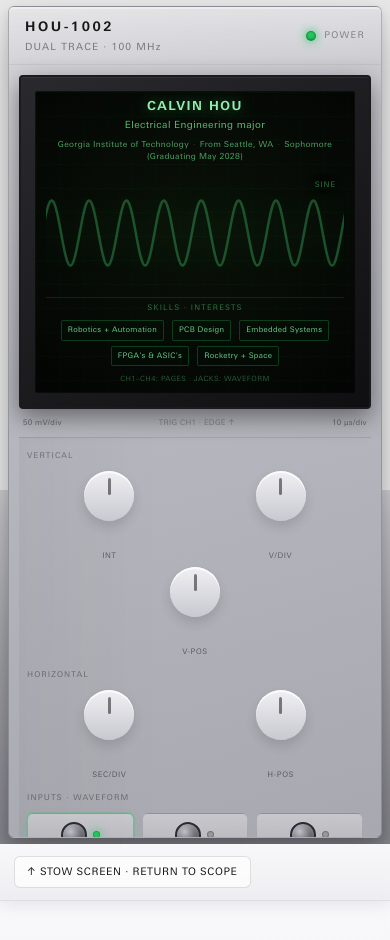
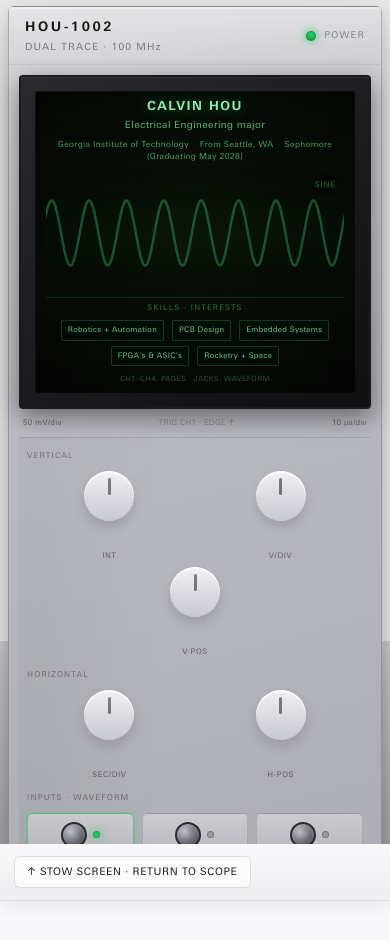
Before and after one commit to clavinohou/portfolio, a React (Vite) app: page / in a window 390 px wide. Shown: the top 940 px of the page. Before the commit the page ends 844 px from the top, so only its background shows below. Built offline with nearby package versions, Linux system fonts and the light colour scheme.

Commit message:
hopefully fixed mobile scroling

```diff
--- a/src/components/Oscilloscope.css
+++ b/src/components/Oscilloscope.css
@@ -32,6 +32,29 @@
 
 .bench-stage--home .scope-phosphor {
   min-height: clamp(240px, min(36vh, 50vmin), 520px);
+}
+
+@media (max-width: 768px) {
+  .bench-stage {
+    min-height: auto;
+    overflow: visible;
+  }
+
+  .bench-stage--home {
+    height: auto;
+    max-height: none;
+    justify-content: flex-start;
+    align-items: stretch;
+  }
+
+  .bench-stage--home .scope-rig {
+    padding-bottom: 32px;
+  }
+
+  .bench-stage--home .scope-chassis {
+    max-height: none;
+    overflow: visible;
+  }
 }
 
 
```
